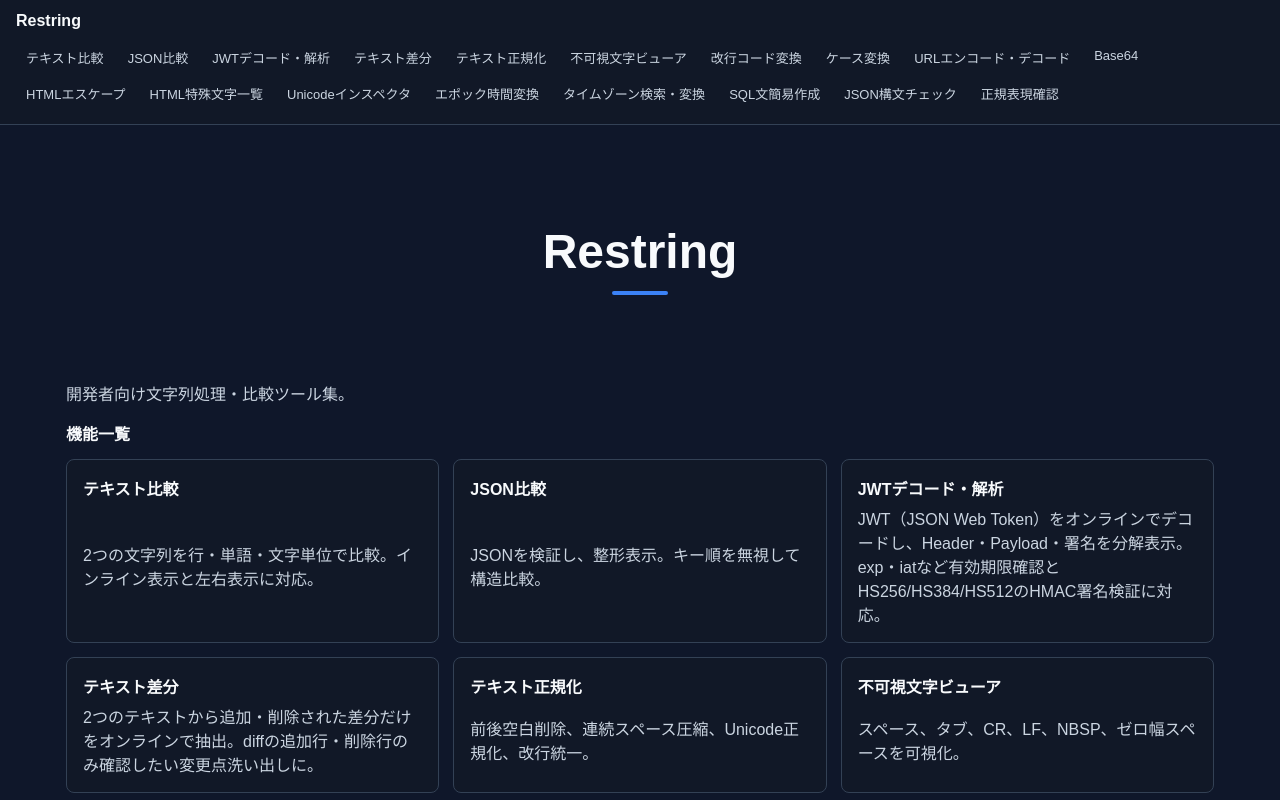
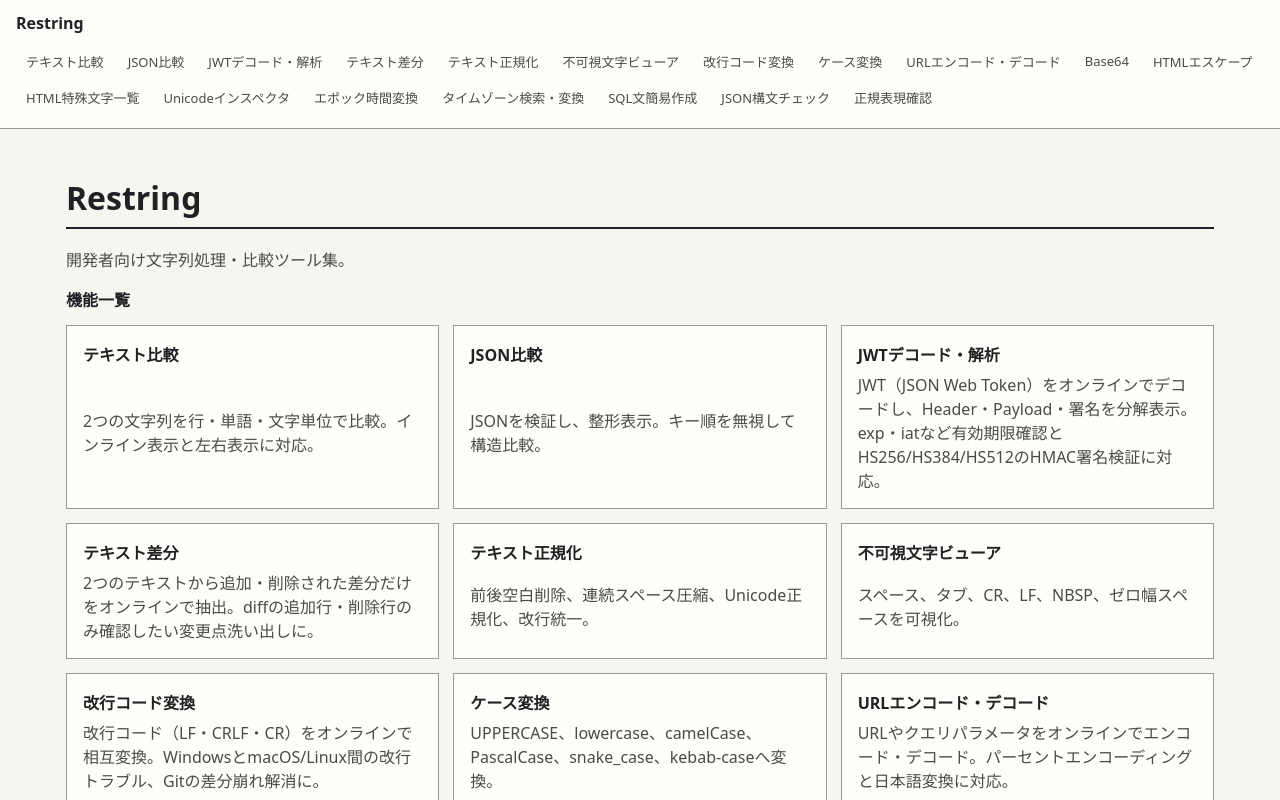
Before and after one commit to reload-co-jp/restring, a Next.js app: page / in a window 1280 px wide. Shown: the top 800 px of the page. Built offline with nearby package versions, Linux system fonts and the light colour scheme; no server answers.

Commit message:
Change styles

```diff
--- a/app/layout.tsx
+++ b/app/layout.tsx
@@ -103,8 +103,8 @@ const RootLayout = ({ children }: { children: React.ReactNode }) => {
         )}
         <header
           style={{
-            backgroundColor: "#111827",
-            borderBottom: "1px solid #334155",
+            backgroundColor: "#fffdfa",
+            borderBottom: "1px solid #9a9a90",
             padding: ".75rem 1rem",
             position: "sticky",
             top: 0,
@@ -118,7 +118,7 @@ const RootLayout = ({ children }: { children: React.ReactNode }) => {
         </header>
         <main
           style={{
-            background: "#0f172a",
+            background: "#f6f5f0",
             margin: "0 auto",
             maxWidth: "1180px",
             minHeight: "calc(100dvh - 6.25rem)",
@@ -130,8 +130,8 @@ const RootLayout = ({ children }: { children: React.ReactNode }) => {
         </main>
         <footer
           style={{
-            backgroundColor: "#111827",
-            borderTop: "1px solid #334155",
+            backgroundColor: "#fffdfa",
+            borderTop: "1px solid #9a9a90",
             fontSize: ".75rem",
             padding: "1rem",
           }}
--- a/app/reset.css
+++ b/app/reset.css
@@ -1,13 +1,20 @@
 * {
   box-sizing: border-box;
-  font-family: sans-serif;
+  font-family:
+    system-ui,
+    -apple-system,
+    BlinkMacSystemFont,
+    "Segoe UI",
+    sans-serif;
   margin: 0;
 }
 
 :root {
-  background: #0f172a;
-  color: #e2e8f0;
-  color-scheme: dark;
+  background: #f6f5f0;
+  color: #202124;
+  color-scheme: light;
+  --code-font: "SFMono-Regular", "SF Mono", Consolas, "Liberation Mono", Menlo,
+    monospace;
 }
 
 body {
@@ -21,21 +28,16 @@ textarea {
   font: inherit;
 }
 
-button,
-select,
-textarea {
-  border-radius: 6px;
-}
-
 textarea,
 pre,
 select {
-  background: #020617;
-  border: 1px solid #334155;
-  color: #e2e8f0;
+  background: #fffdfa;
+  border: 1px solid #9a9a90;
+  color: #202124;
 }
 
 textarea {
+  font-family: var(--code-font);
   line-height: 1.5;
   min-height: 8rem;
   padding: 0.75rem;
@@ -44,12 +46,17 @@ textarea {
 }
 
 pre {
+  font-family: var(--code-font);
   line-height: 1.5;
   min-height: 4rem;
   overflow: auto;
   padding: 0.75rem;
   white-space: pre-wrap;
   word-break: break-word;
+}
+
+code {
+  font-family: var(--code-font);
 }
 
 select {
@@ -65,51 +72,50 @@ select {
 }
 
 .intro {
-  color: #cbd5e1;
+  color: #4b4b46;
   display: grid;
   gap: 0.375rem;
 }
 
 .intro h1,
 .toolIntro h1 {
-  color: #f8fafc;
-  display: grid;
-  font-size: 3rem;
+  color: #202124;
+  display: inline-grid;
+  font-size: 2rem;
   font-weight: 700;
   gap: 0.5rem;
-  justify-items: center;
+  justify-items: start;
   line-height: 1.3;
-  padding: 5rem 0;
-  text-align: center;
+  padding: 2rem 0 0.75rem;
+  text-align: left;
 }
 
 .intro h1::after,
 .toolIntro h1::after {
-  background: #3b82f6;
-  border-radius: 999px;
+  background: #202124;
   content: "";
-  height: 4px;
-  width: 3.5rem;
+  height: 2px;
+  width: 100%;
 }
 
 .brandLink {
   display: inline-block;
-  color: #f8fafc;
+  color: #202124;
+  font-family: var(--code-font);
   margin-bottom: 0.75rem;
   text-decoration: none;
 }
 
 .panel {
-  background: #111827;
-  border: 1px solid #334155;
-  border-radius: 8px;
+  background: #fffdfa;
+  border: 1px solid #9a9a90;
   display: grid;
   gap: 0.875rem;
   padding: 1rem;
 }
 
 .panel h2 {
-  color: #f8fafc;
+  color: #202124;
   font-size: 1rem;
 }
 
@@ -122,8 +128,7 @@ select {
 
 .toolTab {
   background: transparent;
-  border-radius: 6px;
-  color: #cbd5e1;
+  color: #4b4b46;
   font-size: 0.8125rem;
   min-height: 2rem;
   padding: 0.375rem 0.625rem;
@@ -134,13 +139,12 @@ select {
 
 .toolTab:hover,
 .toolTab.active {
-  background: #1e293b;
-  color: #f8fafc;
+  background: #e7e4dc;
+  color: #202124;
 }
 
 .toolTab.active::after {
-  background: #3b82f6;
-  border-radius: 999px;
+  background: #202124;
   bottom: 0.25rem;
   content: "";
   height: 2px;
@@ -155,7 +159,7 @@ select {
 }
 
 .featureSection h2 {
-  color: #f8fafc;
+  color: #202124;
   font-size: 1rem;
 }
 
@@ -166,10 +170,9 @@ select {
 }
 
 .featureLink {
-  background: #111827;
-  border: 1px solid #334155;
-  border-radius: 8px;
-  color: #cbd5e1;
+  background: #fffdfa;
+  border: 1px solid #9a9a90;
+  color: #4b4b46;
   display: grid;
   gap: 0.375rem;
   min-height: 7rem;
@@ -178,11 +181,11 @@ select {
 }
 
 .featureLink:hover {
-  border-color: #3b82f6;
+  border-color: #202124;
 }
 
 .featureLink strong {
-  color: #f8fafc;
+  color: #202124;
 }
 
 .toolPage {
@@ -192,14 +195,14 @@ select {
 }
 
 .toolIntro {
-  color: #cbd5e1;
+  color: #4b4b46;
   display: grid;
   gap: 0.75rem;
 }
 
 .breadcrumb {
   align-items: center;
-  color: #94a3b8;
+  color: #676760;
   display: flex;
   flex-wrap: wrap;
   font-size: 0.875rem;
@@ -207,7 +210,7 @@ select {
 }
 
 .breadcrumb a {
-  color: #93c5fd;
+  color: #202124;
   text-decoration: none;
 }
 
@@ -216,15 +219,14 @@ select {
 }
 
 .toolIntro h2 {
-  color: #f8fafc;
+  color: #202124;
   font-size: 1rem;
 }
 
 .toolIntroduction {
-  background: #111827;
-  border: 1px solid #334155;
-  border-radius: 8px;
-  color: #dbeafe;
+  background: #fffdfa;
+  border: 1px solid #9a9a90;
+  color: #2f2f2b;
   font-size: 1rem;
   line-height: 1.8;
   padding: 1rem;
@@ -241,17 +243,16 @@ select {
 }
 
 .articleSection {
-  background: #111827;
-  border: 1px solid #334155;
-  border-radius: 8px;
-  color: #cbd5e1;
+  background: #fffdfa;
+  border: 1px solid #9a9a90;
+  color: #4b4b46;
   display: grid;
   gap: 0.75rem;
   padding: 1rem;
 }
 
 .articleSection h2 {
-  color: #f8fafc;
+  color: #202124;
   font-size: 1rem;
 }
 
@@ -273,9 +274,8 @@ select {
 }
 
 .relatedToolLink {
-  border: 1px solid #334155;
-  border-radius: 8px;
-  color: #cbd5e1;
+  border: 1px solid #9a9a90;
+  color: #4b4b46;
   display: grid;
   gap: 0.375rem;
   padding: 0.875rem;
@@ -283,11 +283,11 @@ select {
 }
 
 .relatedToolLink:hover {
-  border-color: #3b82f6;
+  border-color: #202124;
 }
 
 .relatedToolLink strong {
-  color: #f8fafc;
+  color: #202124;
 }
 
 .relatedToolLink span {
@@ -296,24 +296,28 @@ select {
 
 .faqList {
   display: grid;
-  gap: 0.875rem;
+  gap: 0.5rem;
 }
 
 .faqItem {
-  border: 1px solid #334155;
-  border-radius: 8px;
+  border: 1px solid #9a9a90;
   display: grid;
-  gap: 0.375rem;
-  padding: 0.875rem;
+  gap: 0.25rem;
+  padding: 0.625rem;
+}
+
+.faqSection {
+  font-size: 0.875rem;
+  gap: 0.5rem;
 }
 
 .faqItem h3 {
-  color: #f8fafc;
-  font-size: 0.95rem;
+  color: #202124;
+  font-size: 0.875rem;
 }
 
 .faqItem p {
-  line-height: 1.7;
+  line-height: 1.6;
 }
 
 .entityTableWrap {
@@ -328,7 +332,7 @@ select {
 
 .entityTable th,
 .entityTable td {
-  border: 1px solid #334155;
+  border: 1px solid #9a9a90;
   line-height: 1.6;
   padding: 0.625rem;
   text-align: left;
@@ -336,18 +340,19 @@ select {
 }
 
 .entityTable th {
-  background: #1e293b;
-  color: #f8fafc;
+  background: #e7e4dc;
+  color: #202124;
   font-size: 0.875rem;
 }
 
 .entityTable code {
-  color: #bfdbfe;
-  font-family: ui-monospace, SFMono-Regular, Menlo, Monaco, Consolas, monospace;
+  color: #202124;
+  font-family: var(--code-font);
 }
 
 .entityCharacter {
-  color: #f8fafc;
+  color: #202124;
+  font-family: var(--code-font);
   font-size: 1.125rem;
   font-weight: 700;
   text-align: center;
@@ -365,12 +370,12 @@ select {
 }
 
 .shellItem p {
-  color: #e2e8f0;
+  color: #202124;
   font-weight: 700;
 }
 
 .shellItem span {
-  color: #94a3b8;
+  color: #676760;
   font-size: 0.875rem;
 }
 
@@ -391,7 +396,7 @@ select {
 }
 
 .field {
-  color: #cbd5e1;
+  color: #4b4b46;
   display: grid;
   gap: 0.375rem;
   font-size: 0.875rem;
@@ -407,27 +412,26 @@ select {
 
 .toolbar label {
   align-items: center;
-  color: #cbd5e1;
+  color: #4b4b46;
   display: inline-flex;
   gap: 0.375rem;
   min-height: 2.25rem;
 }
 
 .iconButton {
-  background: #2563eb;
-  border: 1px solid #3b82f6;
-  color: #eff6ff;
+  background: #202124;
+  border: 1px solid #202124;
+  color: #fffdfa;
   cursor: pointer;
   min-height: 2.25rem;
   padding: 0 0.75rem;
 }
 
 .iconButton:hover {
-  background: #1d4ed8;
+  background: #3f3f3a;
 }
 
 .diffOutput mark {
-  border-radius: 3px;
   color: inherit;
   padding: 0.0625rem 0.1875rem;
 }
@@ -437,24 +441,24 @@ select {
 }
 
 .added {
-  background: #14532d;
+  background: #d8ead7;
 }
 
 .removed {
-  background: #7f1d1d;
+  background: #ead7d3;
   text-decoration: line-through;
 }
 
 .changed {
-  background: #713f12;
+  background: #efe6c6;
 }
 
 .ok {
-  color: #86efac;
+  color: #1f6b3a;
 }
 
 .warn {
-  color: #fca5a5;
+  color: #9d2f22;
 }
 
 .claimList {
@@ -464,20 +468,21 @@ select {
 }
 
 .claimItem {
-  background: #020617;
-  border: 1px solid #334155;
-  border-radius: 6px;
+  background: #fffdfa;
+  border: 1px solid #9a9a90;
   display: grid;
   gap: 0.25rem;
   padding: 0.75rem;
 }
 
 .claimItem strong {
-  color: #f8fafc;
+  color: #202124;
+  font-family: var(--code-font);
 }
 
 .claimItem span {
-  color: #cbd5e1;
+  color: #4b4b46;
+  font-family: var(--code-font);
   overflow-wrap: anywhere;
 }
 
@@ -493,9 +498,8 @@ select {
 
 .unicodeRow {
   align-items: center;
-  background: #020617;
-  border: 1px solid #334155;
-  border-radius: 6px;
+  background: #fffdfa;
+  border: 1px solid #9a9a90;
   display: grid;
   gap: 0.5rem;
   grid-template-columns: 4rem repeat(6, minmax(0, 1fr));
@@ -504,6 +508,7 @@ select {
 
 .unicodeRow span,
 .unicodeRow strong {
+  font-family: var(--code-font);
   overflow-wrap: anywhere;
 }
 
```
Also changed, not shown: app/opengraph-image.tsx (+7 -8 lines), components/tool-article.tsx (+13 -13 lines).
